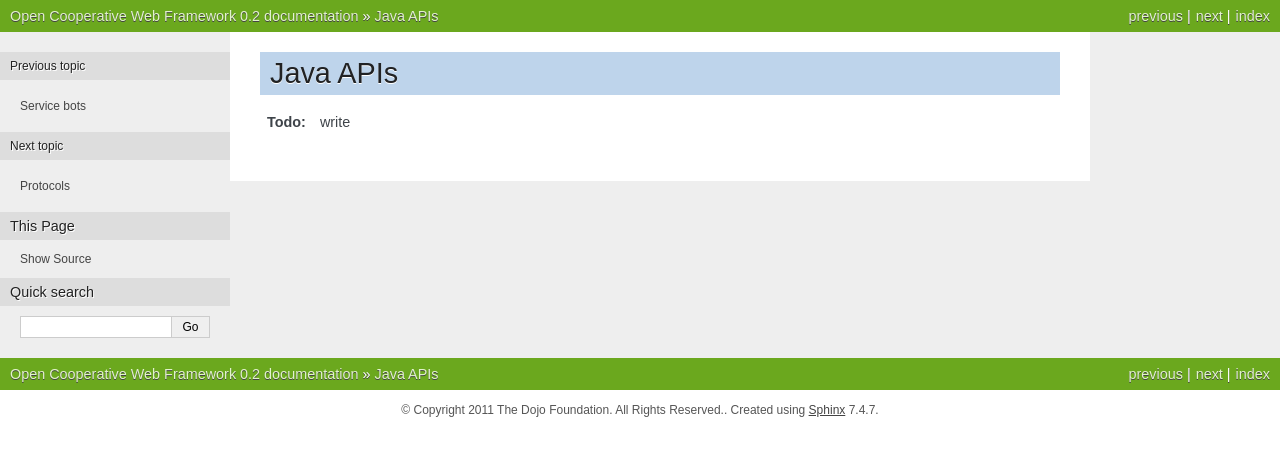
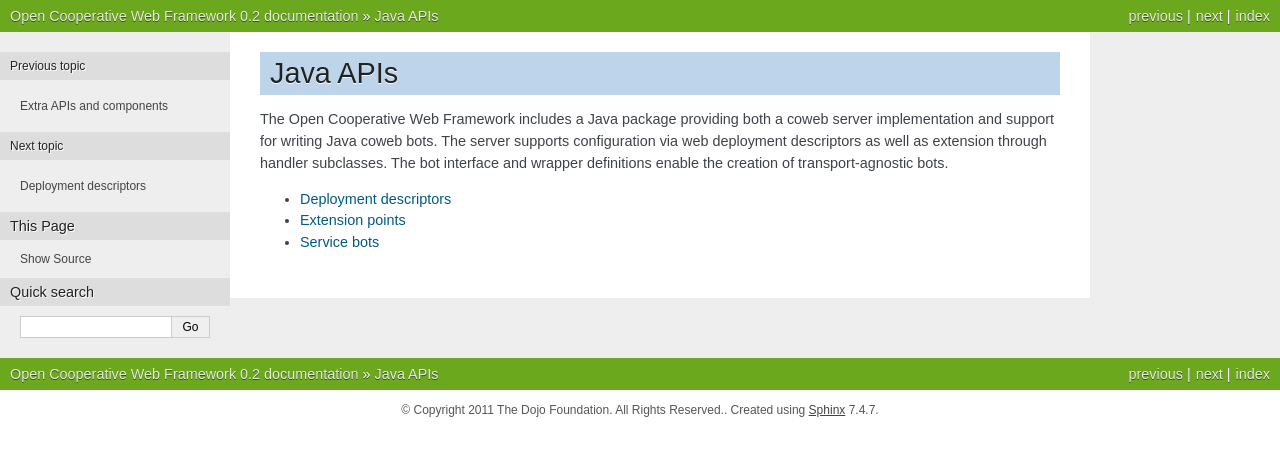
Before and after one commit to opencoweb/coweb, a Sphinx documentation site: the page built from docs/java/java.rst, in a window 1280 px wide. Shown: the top 456 px of the page. Built offline with Sphinx 7.4.7, drawn with Linux system fonts in a browser that asks for light colours.

Commit message:
Java API doc outline

```diff
--- a/docs/index.rst
+++ b/docs/index.rst
@@ -21,8 +21,8 @@ The documentation starts by introducing cooperative web concepts and describing
    intro/intro
    tutorial/tutorial
    js/js
+   java/java
    python/python
-   java/java
    protocol/protocol
    changelog
    glossary
--- a/docs/java/java.rst
+++ b/docs/java/java.rst
@@ -3,4 +3,11 @@
 Java APIs
 ---------
 
-.. todo:: write
+The Open Cooperative Web Framework includes a Java package providing both a coweb server implementation and support for writing Java coweb bots. The server supports configuration via web deployment descriptors as well as extension through handler subclasses. The bot interface and wrapper definitions enable the creation of transport-agnostic bots.
+
+.. toctree::
+   :titlesonly:
+
+   deploy
+   extensions
+   bots
```
Also changed, not shown: docs/java/bots.rst (added, +24 -0 lines), docs/java/deploy.rst (added, +15 -0 lines), docs/java/extensions.rst (added, +19 -0 lines).
